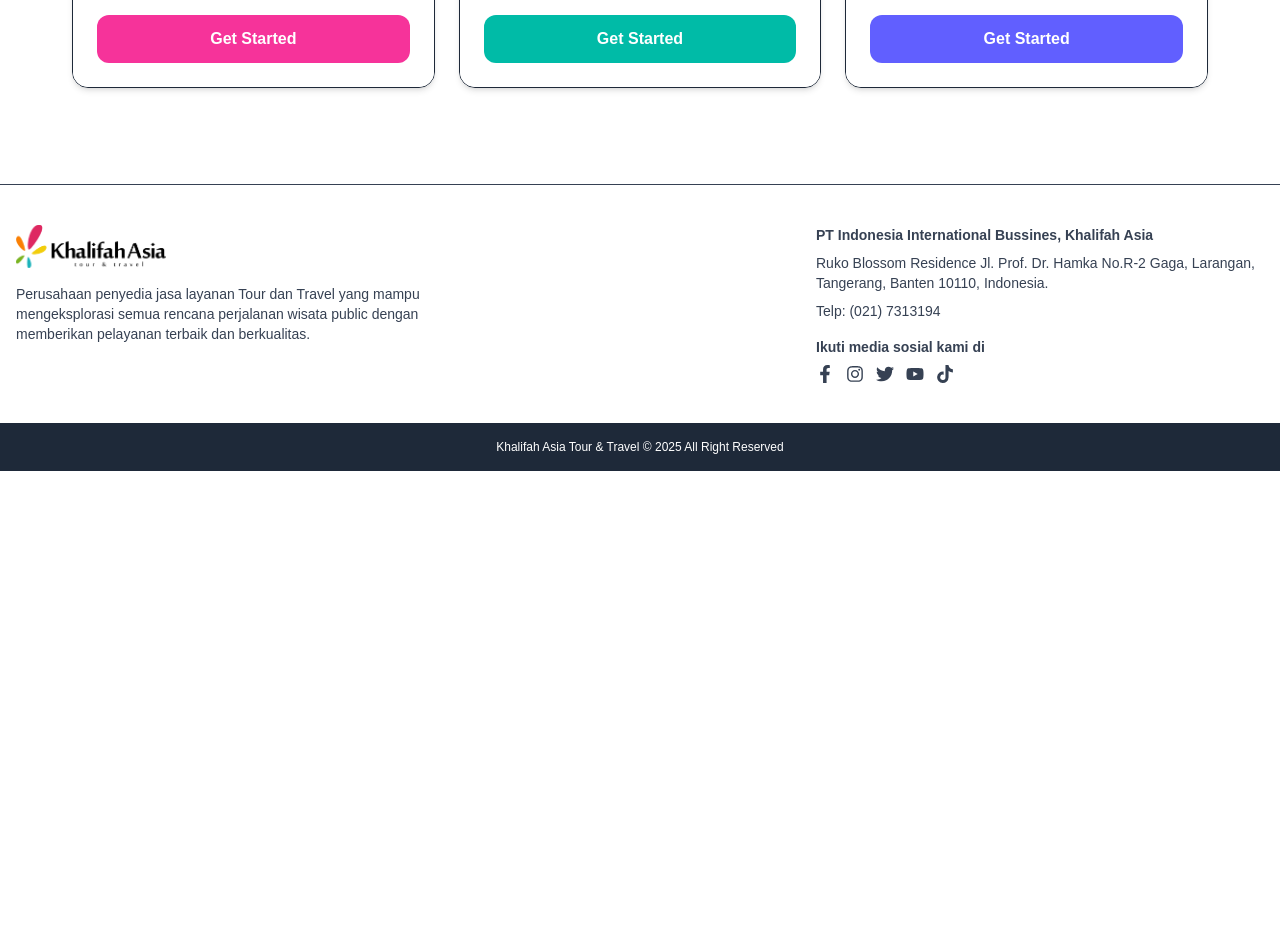
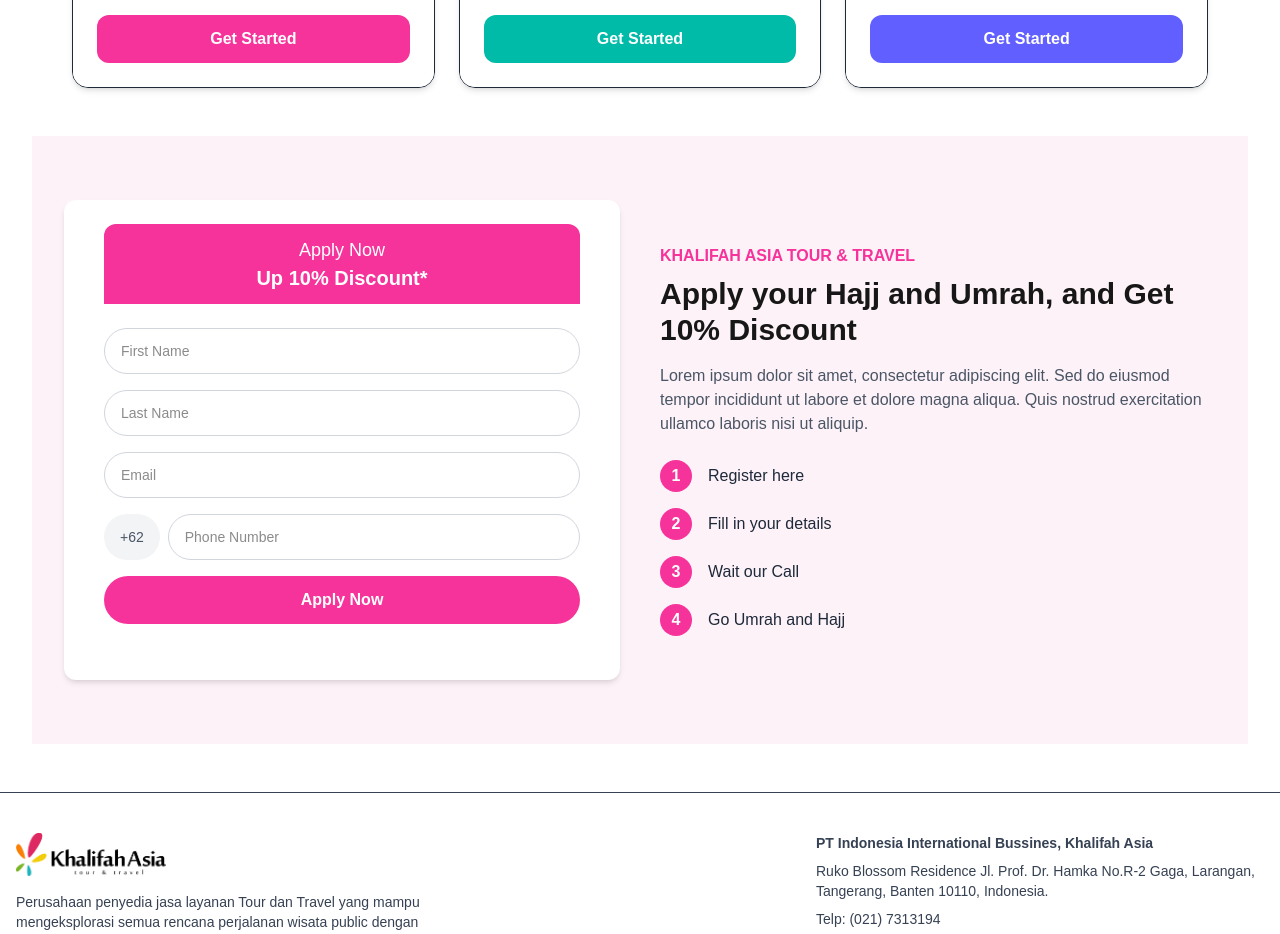
Before and after one commit to pujisubarkah/web_umroh, a Next.js app: page / in a window 1280 px wide. Shown: the part 2940-3874 px from the top of the page. Before the commit the page ends 3427 px from the top, so only its background shows below. Built offline with nearby package versions, Linux system fonts and the light colour scheme.

Commit message:
Add Apply form component

```diff
--- a/src/app/page.tsx
+++ b/src/app/page.tsx
@@ -3,6 +3,7 @@
 import SpecialOffers from '@/components/SpecialOffers';
 import Offers from '@/components/Offers';
 import Packages from '@/components/Packages';
+import Apply from '@/components/Apply';
 import Footer from '@/components/Footer';
 import Navbar from '@/components/Navbar'; // Jangan lupa Navbar juga harus diimport
 import Chatbot from '@/components/Chatbot'; // Impor komponen Chatbot
@@ -24,6 +25,7 @@
         <SpecialOffers />
         <Offers />
         <Packages />
+        <Apply />
       </section>
       <div className="mt-4">
         <Footer />
--- /dev/null
+++ b/src/components/Apply.tsx
@@ -0,0 +1,85 @@
+'use client';
+import { useState } from 'react';
+import { Phone } from 'lucide-react';
+
+export default function ApplyForm() {
+  const [form, setForm] = useState({ firstName: '', lastName: '', email: '', phone: '' });
+
+  return (
+    <section className="bg-pink-50 py-16 px-4">
+      <div className="max-w-6xl mx-auto grid grid-cols-1 md:grid-cols-2 gap-10 items-center">
+        {/* Left Form */}
+        <div className="bg-white rounded-xl shadow-md py-14 px-10">
+          <div className="bg-pink-500 text-white text-center py-3 rounded-t-xl -mt-8 mb-6">
+            <h2 className="text-lg font-medium">Apply Now</h2>
+            <p className="text-xl font-bold">Up 10% Discount*</p>
+          </div>
+
+          <form className="space-y-4">
+            <input
+              type="text"
+              placeholder="First Name"
+              className="w-full border border-gray-300 rounded-full px-4 py-3 text-sm focus:outline-none focus:ring-2 focus:ring-pink-400"
+              value={form.firstName}
+              onChange={(e) => setForm({ ...form, firstName: e.target.value })}
+            />
+            <input
+              type="text"
+              placeholder="Last Name"
+              className="w-full border border-gray-300 rounded-full px-4 py-3 text-sm focus:outline-none focus:ring-2 focus:ring-pink-400"
+              value={form.lastName}
+              onChange={(e) => setForm({ ...form, lastName: e.target.value })}
+            />
+            <input
+              type="email"
+              placeholder="Email"
+              className="w-full border border-gray-300 rounded-full px-4 py-3 text-sm focus:outline-none focus:ring-2 focus:ring-pink-400"
+              value={form.email}
+              onChange={(e) => setForm({ ...form, email: e.target.value })}
+            />
+            <div className="flex gap-2">
+              <span className="px-4 py-3 rounded-full bg-gray-100 text-sm text-gray-600 flex items-center">+62</span>
+              <input
+                type="tel"
+                placeholder="Phone Number"
+                className="w-full border border-gray-300 rounded-full px-4 py-3 text-sm focus:outline-none focus:ring-2 focus:ring-pink-400"
+                value={form.phone}
+                onChange={(e) => setForm({ ...form, phone: e.target.value })}
+              />
+            </div>
+
+            <button
+              type="submit"
+              className="w-full bg-pink-500 text-white rounded-full py-3 font-semibold hover:bg-pink-600 transition"
+            >
+              Apply Now
+            </button>
+          </form>
+        </div>
+
+        {/* Right Content */}
+        <div>
+          <p className="uppercase text-pink-500 font-semibold mb-2">KHALIFAH ASIA TOUR & TRAVEL</p>
+          <h3 className="text-2xl md:text-3xl font-bold mb-4">
+            Apply your Hajj and Umrah, and Get 10% Discount
+          </h3>
+          <p className="text-gray-600 mb-6">
+            Lorem ipsum dolor sit amet, consectetur adipiscing elit. Sed do eiusmod tempor incididunt ut labore
+            et dolore magna aliqua. Quis nostrud exercitation ullamco laboris nisi ut aliquip.
+          </p>
+
+          <div className="space-y-4">
+            {['Register here', 'Fill in your details', 'Wait our Call', 'Go Umrah and Hajj'].map((text, idx) => (
+              <div key={idx} className="flex items-center gap-4">
+                <div className="bg-pink-500 text-white rounded-full w-8 h-8 flex items-center justify-center font-bold">
+                  {idx + 1}
+                </div>
+                <span className="text-gray-800 font-medium">{text}</span>
+              </div>
+            ))}
+          </div>
+        </div>
+      </div>
+    </section>
+  );
+}
```
